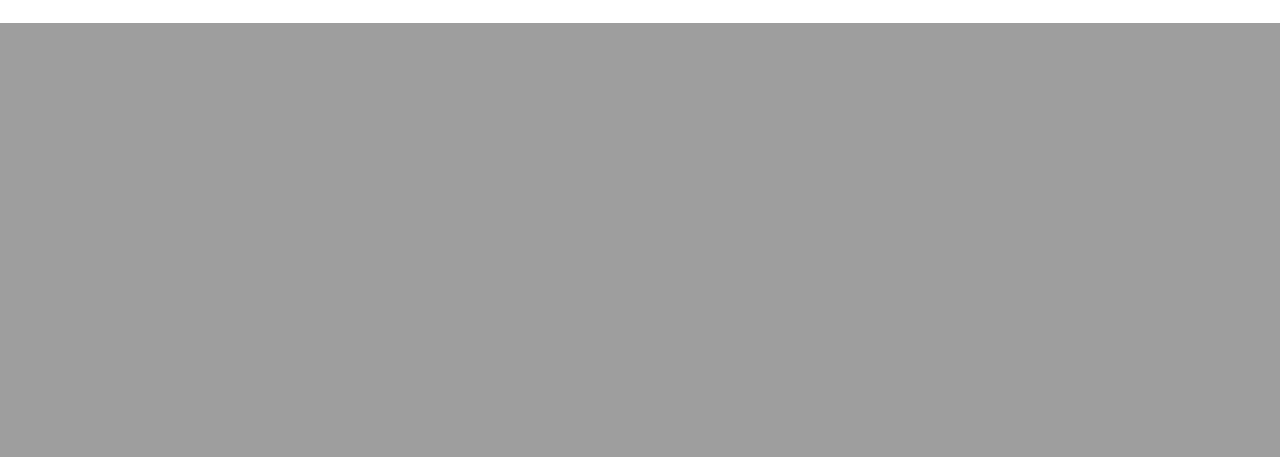
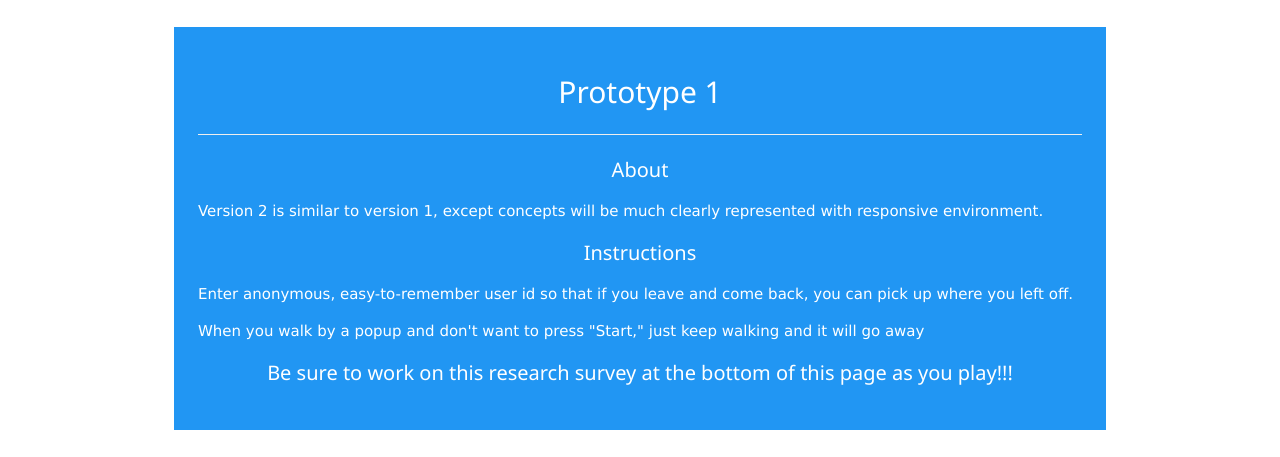
Before and after one commit to daspiegs/daspiegs.github.io, a Python web app: template templates/play.html in a window 1280 px wide. Shown: the part 977-1434 px from the top of the page. Before the commit the page ends 1000 px from the top, so only its background shows below. Run offline with Jinja, Linux system fonts and the light colour scheme; the template is opened without the code that fills it, so the values that code supplies are empty; some libraries are stand-ins or nearby versions; grey boxes are pictures that could not be loaded.

Commit message:
Update play.html

```diff
--- a/templates/play.html
+++ b/templates/play.html
@@ -1,7 +1,7 @@
 <!DOCTYPE html>
 <html lang="en">
 <head>
-<title>Explore Inertia City</title>
+<title>Explore Inertia City test</title>
 <meta charset="UTF-8">
 <meta name="viewport" content="width=device-width, initial-scale=1">
 <link rel="stylesheet" href="../static/styles.css">
@@ -22,7 +22,37 @@
 <!-- Page content -->
 <div class="w3-content w3-padding-large w3-margin-top" id="portfolio">
 
+  <div class="w3-blue w3-padding-large w3-padding-32 w3-margin-top" id="background">
+    <h2 class="w3-center">Prototype 1</h2>
+    <hr>
+    <h4 class="w3-center">About</h4>
+    <p>Version 2 is similar to version 1, except concepts will be much clearly represented with responsive environment.
+     </p>
+    <h4 class="w3-center">Instructions</h4>
+    <p>Enter anonymous, easy-to-remember user id so that if you leave and come back, you can pick up where you left off. </p>
+    <p>When you walk by a popup and don't want to press "Start," just keep walking and it will go away</p>
+    <h4 class="w3-center">Be sure to work on this research survey at the bottom of this page as you play!!!</h4>
+     </div>
+  </div>
 
+  <p align="center">
+ <iframe mozallowfullscreen="true"
+         allowfullscreen=true
+         webkitallowfullscreen=true
+         allow="autoplay; fullscreen"
+         src="https://daspiegs.github.io/InertiaP2/index.html"
+         style="border:0px #000000 none;"
+         name="Inertia City" scrolling="no" msallowfullscreen="true"
+         allowfullscreen="true" webkitallowfullscreen="true"
+         allowtransparency="true" frameborder="0" marginheight="px" height="700px" width="1300px"></iframe></p>
+
+ <div class="w3-content w3-padding-large w3-margin-top" id="portfolio">
+  <div class="w3-blue w3-padding-large w3-padding-32 w3-margin-top" id="background">
+    <h4 class="w3-center">Be sure to work on this research survey as you play!!!</h4>
+    <p align="center">
+    <iframe class="w3-center" src="https://docs.google.com/forms/d/e/1FAIpQLSfrUVLuT4iRMQfRkzvbV6cj7M3Krk4rjAk4GKv23nV51WMbZg/viewform?usp=sf_link" width="640" height="4509" frameborder="0" marginheight="0" marginwidth="0">Loading…</iframe>
+    </p>
+  </div>
 </div>
 
 </body>
```
